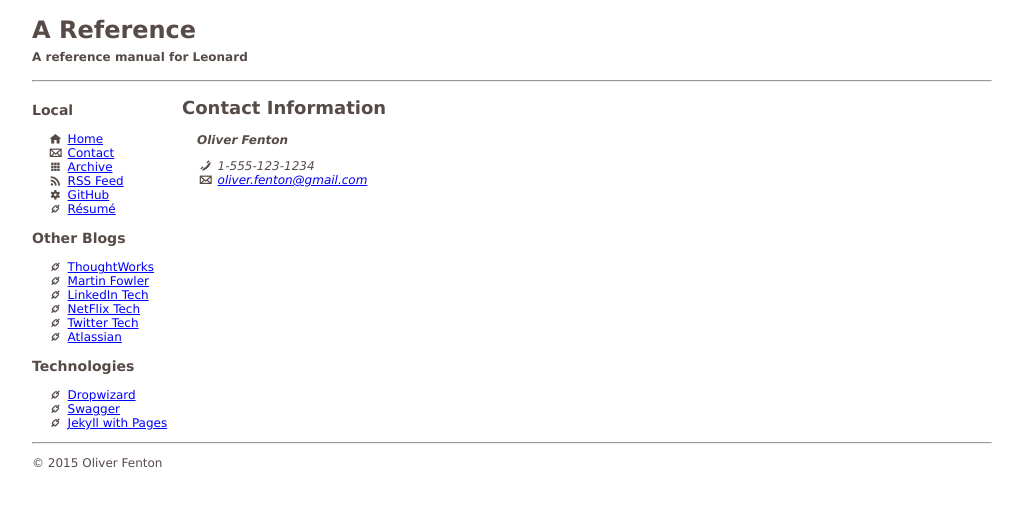
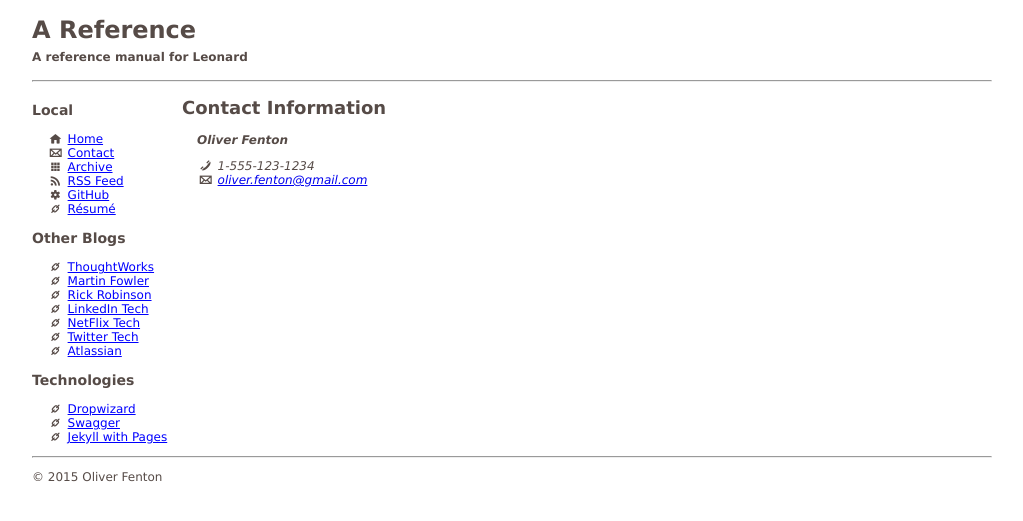
Before and after one commit to ofenton/ofenton.github.io, a Jekyll site: the page built from contact.html, in a window 1280 px wide. Shown: the top 521 px of the page, without its empty margins (26-1049 px from the left). Built offline with Jekyll 4.4.1, drawn with Linux system fonts in a browser that asks for light colours; Markdown is read by kramdown in place of the engine named in the settings.

Commit message:
link to Rick R

```diff
--- a/_layouts/default.html
+++ b/_layouts/default.html
@@ -40,6 +40,7 @@
             <ul>
                 <li><i class="icon-link"></i>   <a href="http://www.thoughtworks.com/insights">ThoughtWorks</a></li>
                 <li><i class="icon-link"></i>   <a href="http://martinfowler.com/">Martin Fowler</a></li>
+                <li><i class="icon-link"></i>   <a href="http://theurbantechnologist.com/">Rick Robinson</a></li>
                 <li><i class="icon-link"></i>   <a href="https://engineering.linkedin.com/blog">LinkedIn Tech</a></li>
                 <li><i class="icon-link"></i>   <a href="http://techblog.netflix.com/">NetFlix Tech</a></li>
                 <li><i class="icon-link"></i>   <a href="https://blog.twitter.com/engineering">Twitter Tech</a></li>
```
